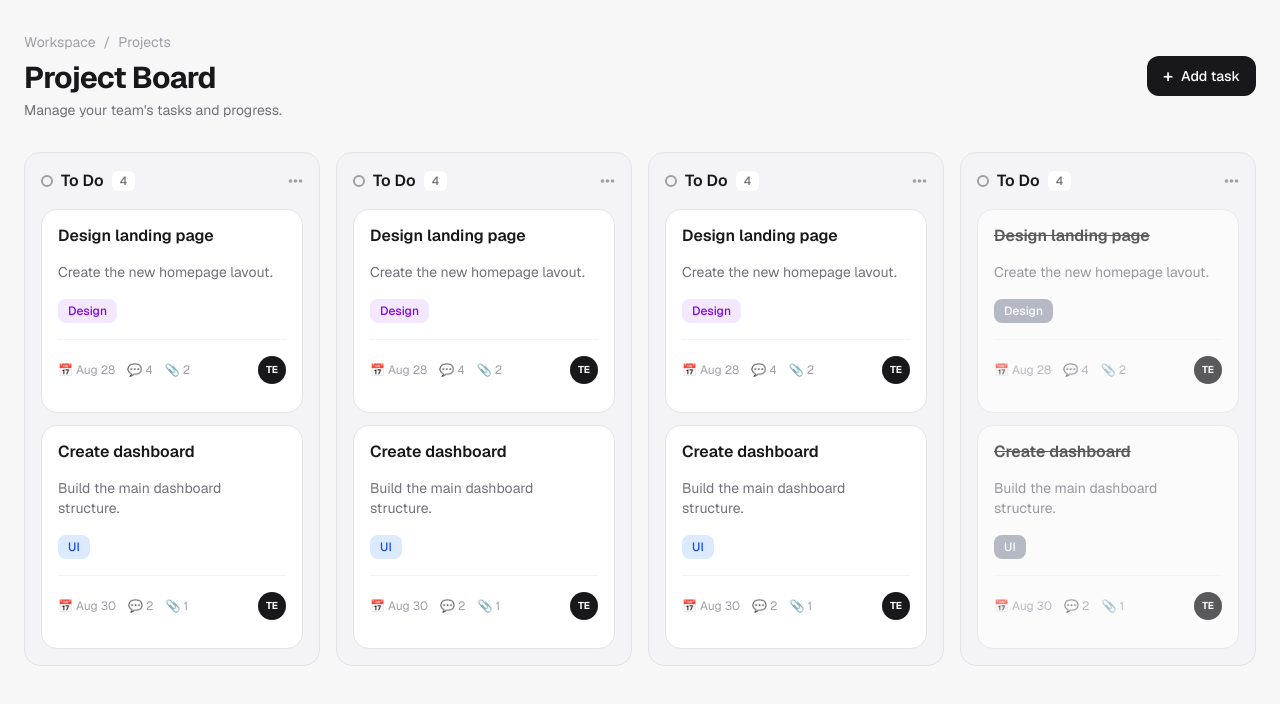
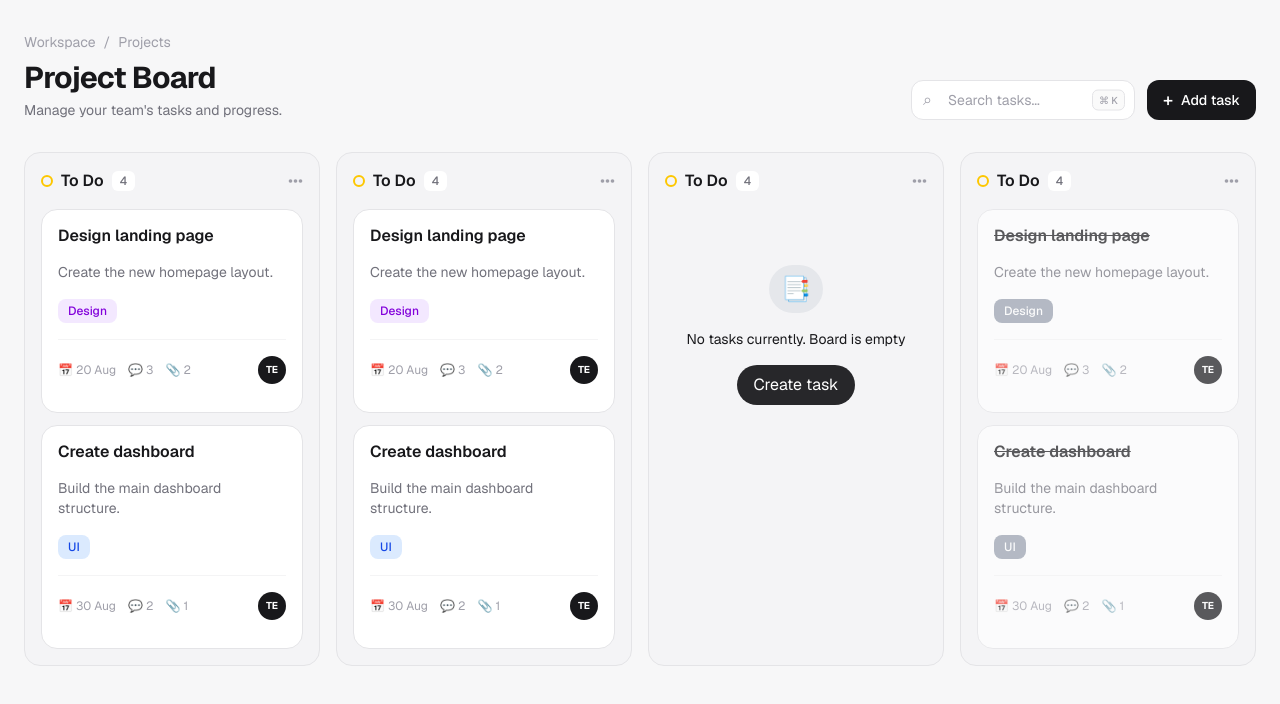
Before and after one commit to ThorayaElsharawy/daily-frontend-challenges, a Next.js app: page /challenges/kanban-board in a window 1280 px wide. Shown: the top 704 px of the page. Built offline with nearby package versions, Linux system fonts and the light colour scheme.

Commit message:
feat: add task status handling

```diff
--- a/src/app/challenges/kanban-board/page.tsx
+++ b/src/app/challenges/kanban-board/page.tsx
@@ -3,6 +3,7 @@
 import React from "react";
 
 type TaskCardProps = {
+    id: number;
     title: string;
     description: string;
     tag: string;
@@ -11,17 +12,111 @@ type TaskCardProps = {
     comments: number;
     attachments: number;
     completed?: boolean;
-    assignee: string
+    assignee: string;
+    status: 'todo' | 'inprogress' | 'review' | 'done';
 };
 
 
 const KanbanBoard = () => {
+
+    const tasks: TaskCardProps[] = [
+        {
+            id: 1,
+            title: 'Design landing page',
+            description: "Create the new homepage layout.",
+            tag: 'Design',
+            tagColor: "bg-purple-100 text-purple-700",
+            date: '20 Aug',
+            comments: 3,
+            attachments: 2,
+            completed: false,
+            assignee: 'TE',
+            status: 'todo'
+        },
+        {
+            id: 2,
+            title: 'Create dashboard',
+            description: "Build the main dashboard structure.",
+            tag: 'UI',
+            tagColor: "bg-blue-100 text-blue-700",
+            date: '30 Aug',
+            comments: 2,
+            attachments: 1,
+            completed: false,
+            assignee: 'TE',
+            status: 'todo'
+        },
+        {
+            id: 3,
+            title: 'Design landing page',
+            description: "Create the new homepage layout.",
+            tag: 'Design',
+            tagColor: "bg-purple-100 text-purple-700",
+            date: '20 Aug',
+            comments: 3,
+            attachments: 2,
+            completed: false,
+            assignee: 'TE',
+            status: 'inprogress'
+        },
+        {
+            id: 4,
+            title: 'Create dashboard',
+            description: "Build the main dashboard structure.",
+            tag: 'UI',
+            tagColor: "bg-blue-100 text-blue-700",
+            date: '30 Aug',
+            comments: 2,
+            attachments: 1,
+            completed: false,
+            assignee: 'TE',
+            status: 'inprogress'
+        },
+        {
+            id: 5,
+            title: 'Design landing page',
+            description: "Create the new homepage layout.",
+            tag: 'Design',
+            tagColor: "green",
+            date: '20 Aug',
+            comments: 3,
+            attachments: 2,
+            completed: true,
+            assignee: 'TE',
+            status: 'done'
+        },
+        {
+            id: 6,
+            title: 'Create dashboard',
+            description: "Build the main dashboard structure.",
+            tag: 'UI',
+            tagColor: "green",
+            date: '30 Aug',
+            comments: 2,
+            attachments: 1,
+            completed: true,
+            assignee: 'TE',
+            status: 'done'
+        }
+    ]
+
+    const statuses = ['todo', 'inprogress', 'review', 'done'];
+
+    const columns = statuses.map(status => {
+        const taskInColumn = tasks.filter(task => task.status === status)
+        return {
+            status,
+            tasks: taskInColumn
+        }
+    })
+
     return (
         <main className="min-h-screen bg-[#f7f7f8] px-6 py-8 text-zinc-900">
             <div className="mx-auto max-w-7xl">
 
                 {/* Header */}
-                <header className="mb-8 flex flex-col gap-5 sm:flex-row sm:items-center sm:justify-between">
+                <header className="mb-8 flex flex-col gap-5 lg:flex-row lg:items-end lg:justify-between">
+                    {/* Title */}
                     <div>
                         <div className="mb-2 flex items-center gap-2 text-sm text-zinc-400">
                             <span>Workspace</span>
@@ -38,19 +133,44 @@ const KanbanBoard = () => {
                         </p>
                     </div>
 
+                    {/* Actions */}
+                    <div className="flex flex-col gap-3 sm:flex-row sm:items-center">
+                        {/* Search */}
+                        <div className="relative">
+            <span className="pointer-events-none absolute left-3 top-1/2 -translate-y-1/2 text-zinc-400">
+                ⌕
+            </span>
+
+                            <input
+                                type="text"
+                                placeholder="Search tasks..."
+                                className="h-10 w-full rounded-xl border border-zinc-200 bg-white pl-9 pr-14 text-sm text-zinc-800 outline-none transition placeholder:text-zinc-400 hover:border-zinc-300 focus:border-zinc-400 focus:ring-2 focus:ring-zinc-100 sm:w-56"
+                            />
+
+                            <span
+                                className="absolute right-2.5 top-1/2 -translate-y-1/2 rounded-md border border-zinc-200 bg-zinc-50 px-1.5 py-0.5 text-[10px] font-medium text-zinc-400">
+                ⌘ K
+            </span>
+                        </div>
+
+                        {/* Add Task */}
                         <button
-                        className="flex items-center justify-center gap-2 rounded-xl bg-zinc-900 px-4 py-2.5 text-sm font-medium text-white transition hover:bg-zinc-800">
+                            className="flex h-10 items-center justify-center gap-2 rounded-xl bg-zinc-900 px-4 text-sm font-medium text-white transition hover:bg-zinc-800"
+                        >
                             <span className="text-lg leading-none">+</span>
                             Add task
                         </button>
+                    </div>
                 </header>
 
                 {/* Board */}
-                <div className="grid grid-cols-4 gap-4">
-                    <div className="rounded-2xl border border-zinc-200 bg-zinc-100/70 p-4">
+                <div className="grid grid-cols-4 gap-4 min-w-[1200px]">
+                    {
+                        columns.map((column) => (
+                            <div className="rounded-2xl border border-zinc-200 bg-zinc-100/70 p-4" key={column.status}>
                                 <div className="mb-4 flex items-center justify-between">
                                     <div className="flex items-center gap-2">
-                                <span className="h-3 w-3 rounded-full border-2 border-zinc-400"/>
+                                        <span className="h-3 w-3 rounded-full border-2 border-yellow-400"/>
                                         <h2 className="font-semibold">To Do</h2>
                                         <span
                                             className="rounded-md bg-white px-2 py-0.5 text-xs font-medium text-zinc-500">4</span>
@@ -60,135 +180,38 @@ const KanbanBoard = () => {
                                     </button>
                                 </div>
                                 <div className="space-y-3">
+                                    {column.tasks.length > 0 ?
+                                        column.tasks.map(task => (
                                             <TaskCard
-                                title={"Design landing page"}
-                                description={"Create the new homepage lavout."}
-                                tag={"Design"} tagColor={"bg-purple-100 text-purple-700"}
-                                date={"Aug 28"}
-                                comments={4}
-                                attachments={2}
-                                assignee={"TE"}
+                                                key={task.id}
+                                                id={task.id}
+                                                title={task.title}
+                                                description={task.description}
+                                                tag={task.tag} tagColor={task.tagColor}
+                                                date={task.date}
+                                                comments={task.comments}
+                                                attachments={task.attachments}
+                                                assignee={task.assignee}
+                                                status={task.status}
+                                                completed={task.completed}
                                             />
-
-                            <TaskCard
-                                title={"Create dashboard"}
-                                description={"Build the main dashboard structure."}
-                                tag={"UI"}
-                                tagColor={"bg-blue-100 text-blue-700"}
-                                date={"Aug 30"}
-                                comments={2}
-                                attachments={1}
-                                assignee={"TE"}
-                            />
+                                        ))
+                                        : (
+                                            <div className="p-2 py-6 text-center space-y-4 mt-12">
+                                                <p className="bg-gray-200 w-fit mx-auto p-2 px-3 rounded-3xl">
+                                                    <span className="text-2xl"> 📑</span>
+                                                </p>
+                                                <p className="text-sm">No tasks currently. Board is empty</p>
+                                                <button
+                                                    className="bg-zinc-800 text-white p-2 px-4 rounded-3xl cursor-pointer">Create
+                                                    task
+                                                </button>
+                                            </div>
+                                        )}
                                 </div>
                             </div>
-                    <div className="rounded-2xl border border-zinc-200 bg-zinc-100/70 p-4">
-                        <div className="mb-4 flex items-center justify-between">
-                            <div className="flex items-center gap-2">
-                                <span className="h-3 w-3 rounded-full border-2 border-zinc-400"/>
-                                <h2 className="font-semibold">To Do</h2>
-                                <span
-                                    className="rounded-md bg-white px-2 py-0.5 text-xs font-medium text-zinc-500">4</span>
-                            </div>
-                            <button className="text-zinc-400 transition hover:text-zinc-800">
-                                •••
-                            </button>
-                        </div>
-                        <div className="space-y-3">
-                            <TaskCard
-                                title={"Design landing page"}
-                                description={"Create the new homepage lavout."}
-                                tag={"Design"} tagColor={"bg-purple-100 text-purple-700"}
-                                date={"Aug 28"}
-                                comments={4}
-                                attachments={2}
-                                assignee={"TE"}
-                            />
-
-                            <TaskCard
-                                title={"Create dashboard"}
-                                description={"Build the main dashboard structure."}
-                                tag={"UI"}
-                                tagColor={"bg-blue-100 text-blue-700"}
-                                date={"Aug 30"}
-                                comments={2}
-                                attachments={1}
-                                assignee={"TE"}
-                            />
-                        </div>
-                    </div>
-                    <div className="rounded-2xl border border-zinc-200 bg-zinc-100/70 p-4">
-                        <div className="mb-4 flex items-center justify-between">
-                            <div className="flex items-center gap-2">
-                                <span className="h-3 w-3 rounded-full border-2 border-zinc-400"/>
-                                <h2 className="font-semibold">To Do</h2>
-                                <span
-                                    className="rounded-md bg-white px-2 py-0.5 text-xs font-medium text-zinc-500">4</span>
-                            </div>
-                            <button className="text-zinc-400 transition hover:text-zinc-800">
-                                •••
-                            </button>
-                        </div>
-                        <div className="space-y-3">
-                            <TaskCard
-                                title={"Design landing page"}
-                                description={"Create the new homepage lavout."}
-                                tag={"Design"} tagColor={"bg-purple-100 text-purple-700"}
-                                date={"Aug 28"}
-                                comments={4}
-                                attachments={2}
-                                assignee={"TE"}
-                            />
-
-                            <TaskCard
-                                title={"Create dashboard"}
-                                description={"Build the main dashboard structure."}
-                                tag={"UI"}
-                                tagColor={"bg-blue-100 text-blue-700"}
-                                date={"Aug 30"}
-                                comments={2}
-                                attachments={1}
-                                assignee={"TE"}
-                            />
-                        </div>
-                    </div>
-                    <div className="rounded-2xl border border-zinc-200 bg-zinc-100/70 p-4">
-                        <div className="mb-4 flex items-center justify-between">
-                            <div className="flex items-center gap-2">
-                                <span className="h-3 w-3 rounded-full border-2 border-zinc-400"/>
-                                <h2 className="font-semibold">To Do</h2>
-                                <span
-                                    className="rounded-md bg-white px-2 py-0.5 text-xs font-medium text-zinc-500">4</span>
-                            </div>
-                            <button className="text-zinc-400 transition hover:text-zinc-800">
-                                •••
-                            </button>
-                        </div>
-                        <div className="space-y-3">
-                            <TaskCard
-                                title={"Design landing page"}
-                                description={"Create the new homepage lavout."}
-                                tag={"Design"} tagColor={"bg-purple-100 text-purple-700"}
-                                date={"Aug 28"}
-                                comments={4}
-                                attachments={2}
-                                assignee={"TE"}
-                                completed={true}
-                            />
-
-                            <TaskCard
-                                title={"Create dashboard"}
-                                description={"Build the main dashboard structure."}
-                                tag={"UI"}
-                                tagColor={"bg-blue-100 text-blue-700"}
-                                date={"Aug 30"}
-                                comments={2}
-                                attachments={1}
-                                assignee={"TE"}
-                                completed={true}
-                            />
-                        </div>
-                    </div>
+                        ))
+                    }
                 </div>
             </div>
         </main>
@@ -208,11 +231,13 @@ const TaskCard = ({
                       comments,
                       attachments,
                       completed,
-                      assignee
+                      assignee,
+                      status
                   }: TaskCardProps) => {
     return (
         <article
             className={`group rounded-2xl border border-zinc-200 bg-white p-4 transition-all duration-200 hover:-translate-y-1 hover:border-zinc-300
+            cursor-pointer hover:border-zinc-400
             ${completed ? "opacity-70" : ""}
             `}>
             <div className="mb-3">
```
Lines whose indentation alone changed are shown as unchanged.
